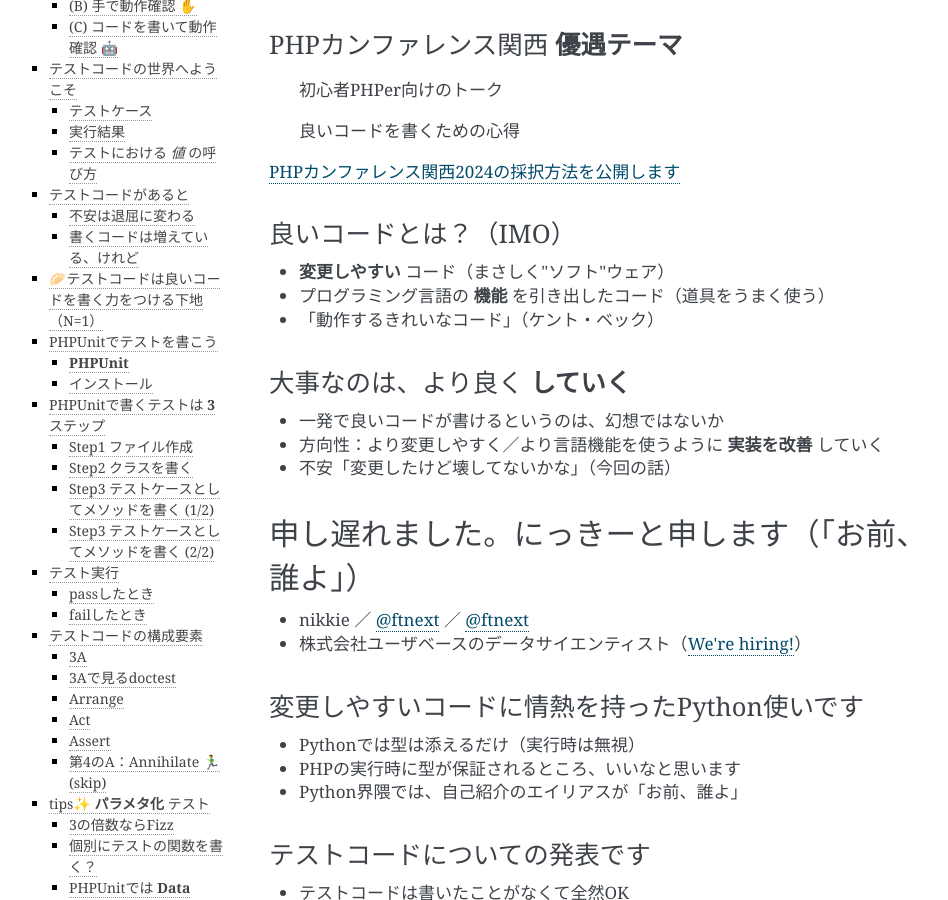
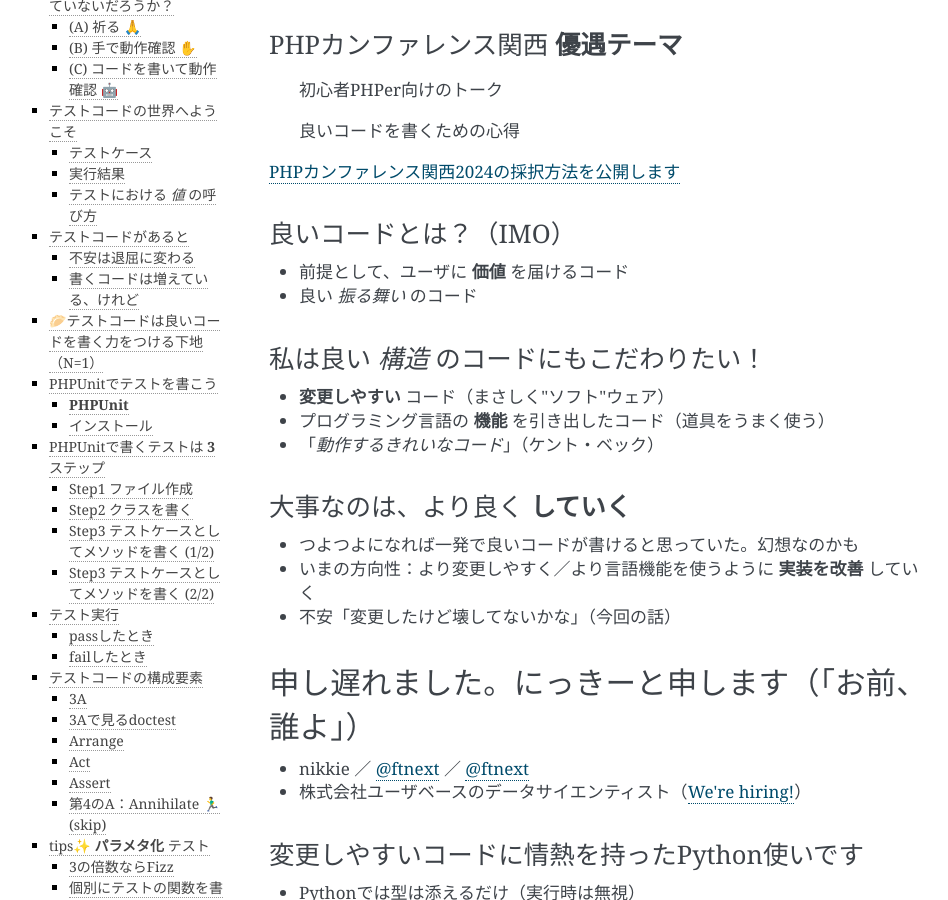
Before and after one commit to ftnext/2024-slides, a Sphinx documentation site: the page built from source/phpkansai/practice-test-code.rst, in a window 1280 px wide and 900 px high, scrolled down 939 px. Shown: the whole window, without its empty margins (151-1099 px from the left). Built offline with Sphinx 7.4.7, drawn with Linux system fonts in a browser that asks for light colours.

Commit message:
[feat] Refine test code talk introduction

```diff
--- a/source/phpkansai/introduction.rst.txt
+++ b/source/phpkansai/introduction.rst.txt
@@ -13,13 +13,19 @@
 良いコードとは？（IMO）
 --------------------------------------------------
 
+* 前提として、ユーザに **価値** を届けるコード
+* 良い *振る舞い* のコード
+
+私は良い *構造* のコードにもこだわりたい！
+--------------------------------------------------
+
 * **変更しやすい** コード（まさしく"ソフト"ウェア）
 * プログラミング言語の **機能** を引き出したコード（道具をうまく使う）
-* 「動作するきれいなコード」（ケント・ベック）
+* 「*動作するきれいなコード*」（ケント・ベック）
 
 大事なのは、より良く **していく**
 --------------------------------------------------
 
-* 一発で良いコードが書けるというのは、幻想ではないか
-* 方向性：より変更しやすく／より言語機能を使うように **実装を改善** していく
+* つよつよになれば一発で良いコードが書けると思っていた。幻想なのかも
+* いまの方向性：より変更しやすく／より言語機能を使うように **実装を改善** していく
 * 不安「変更したけど壊してないかな」（今回の話）
```
